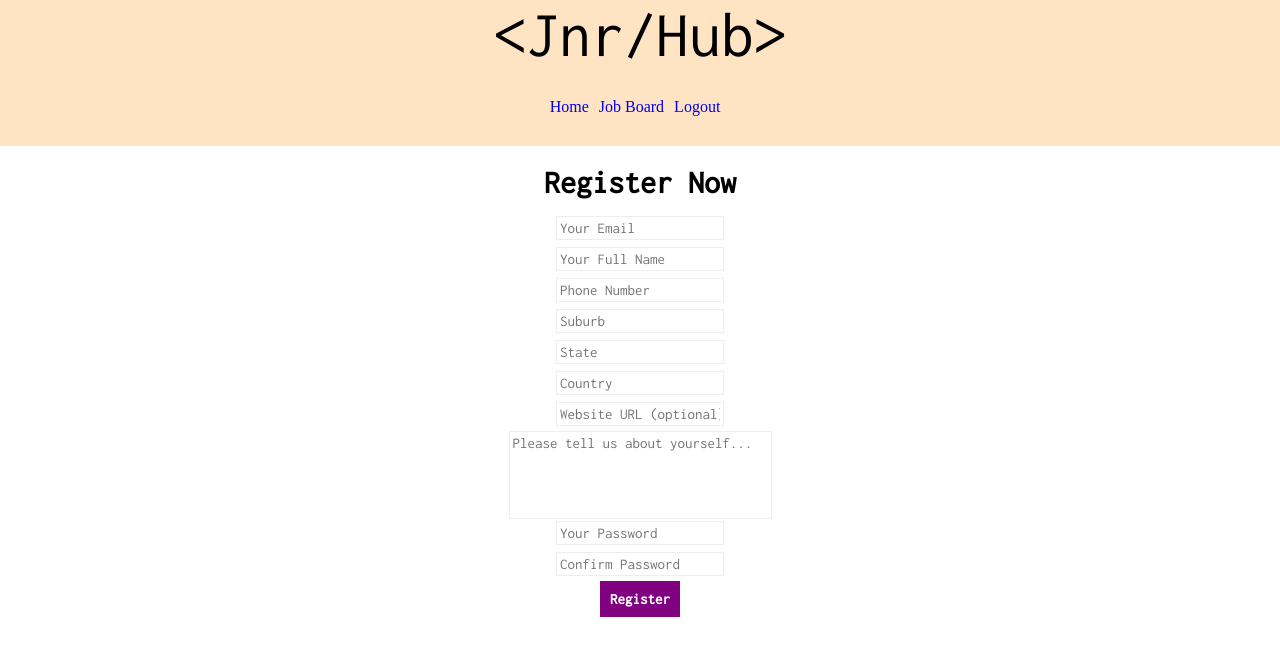
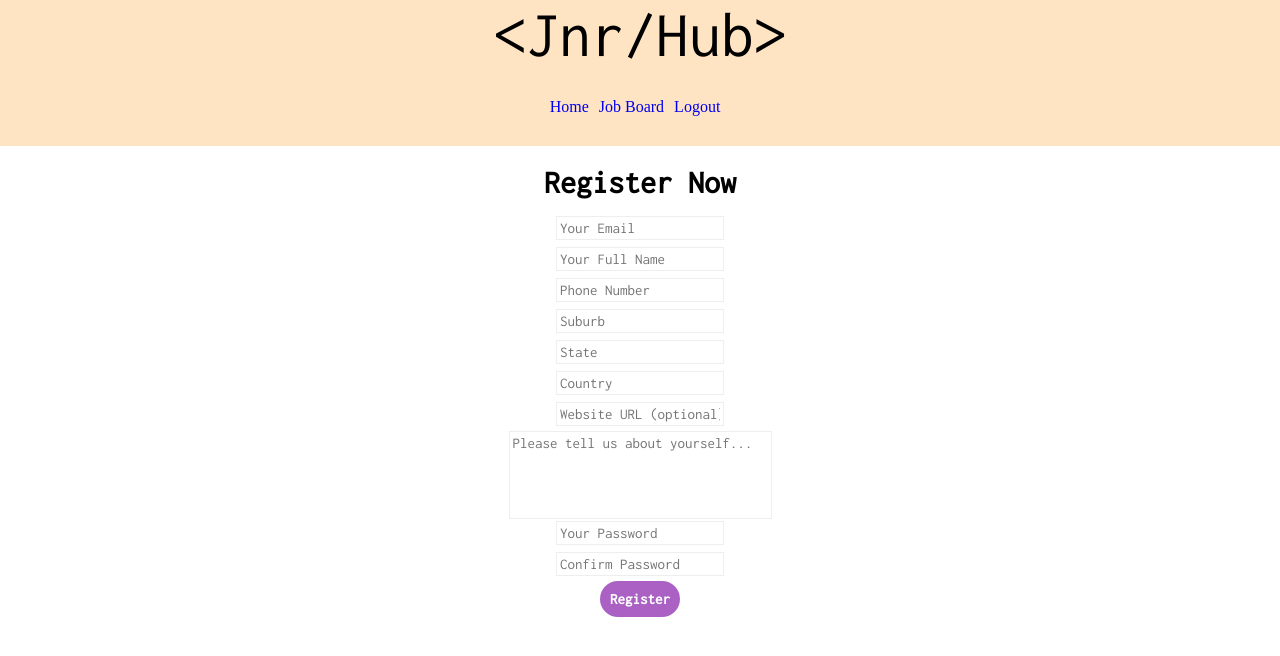
Before and after one commit to ramteen85/jnrhub-client, a React (Create React App) app: page /#/register in a window 1280 px wide. Shown: the top 656 px of the page. Built offline with nearby package versions, Linux system fonts and the light colour scheme.

Commit message:
css button changes

```diff
--- a/src/components/Register/Register.module.css
+++ b/src/components/Register/Register.module.css
@@ -43,13 +43,14 @@ button {
     display: inline-block;
     text-align: center;
     border: none;
-    background: purple;
+    background: rgb(171, 96, 196);
     padding: 10px;
     color: white;
     font-family: 18px;
     font-weight: bold;
     max-width: 200px;
     margin: 0 auto;
+    border-radius: 18px 18px 18px 18px;
     font-family: 'Inconsolata', monospace
 }
 
@@ -76,14 +77,17 @@ button {
     justify-self: center;
     overflow: hidden;
     padding: 10px;
+    font-family: 'Inconsolata', monospace
+
 }
 
 .employer:hover,
 .jobseeker:hover {
     cursor: pointer;
     flex: 1.1;
-    box-shadow: 2px 4px #888888;
+    box-shadow: 13px 24px 31px -6px rgba(0,0,0,0.75);
     border: 2px solid blue;
+    border-radius: 18px 18px 18px 18px;
 }
 
 .employer {
```
